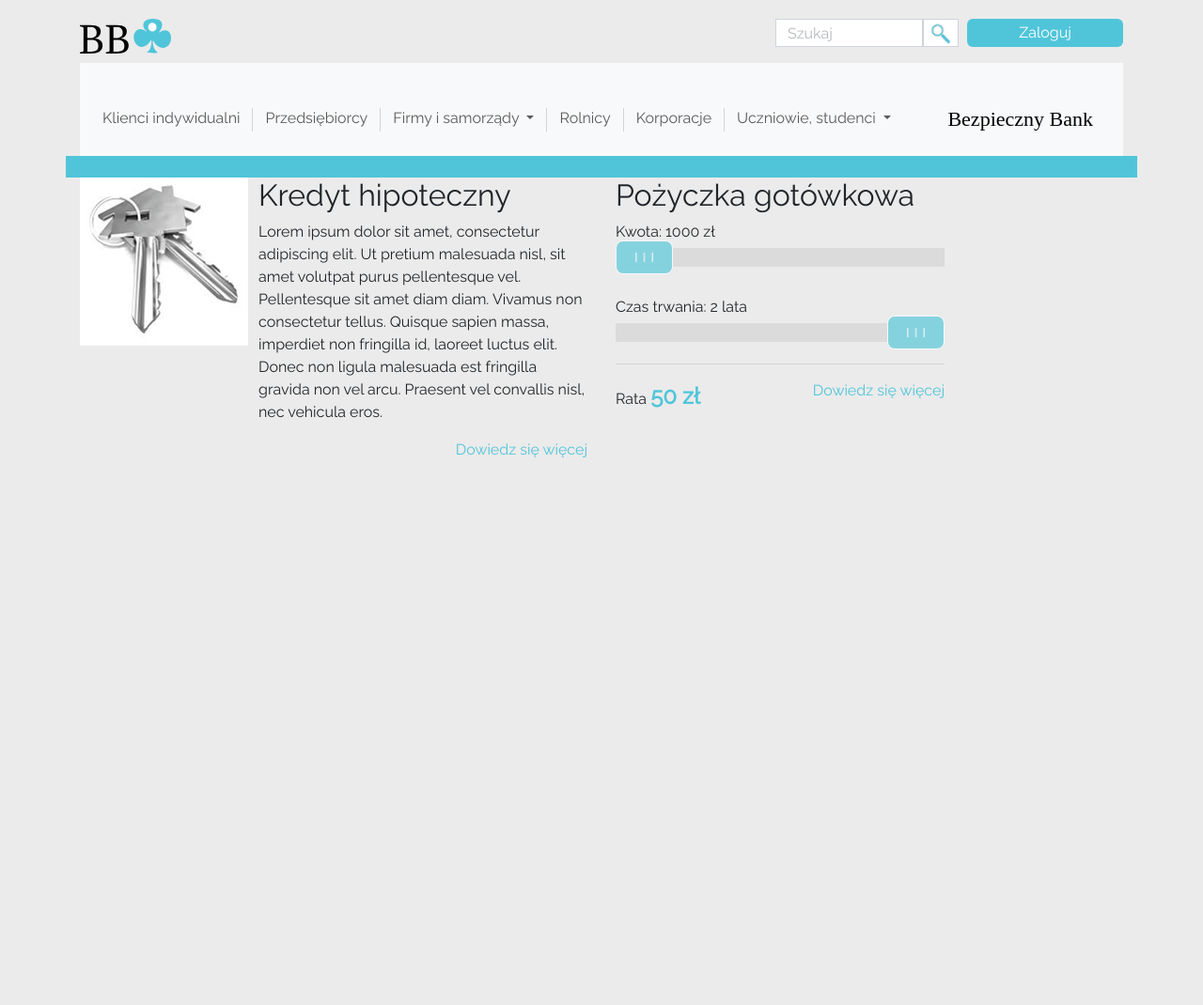
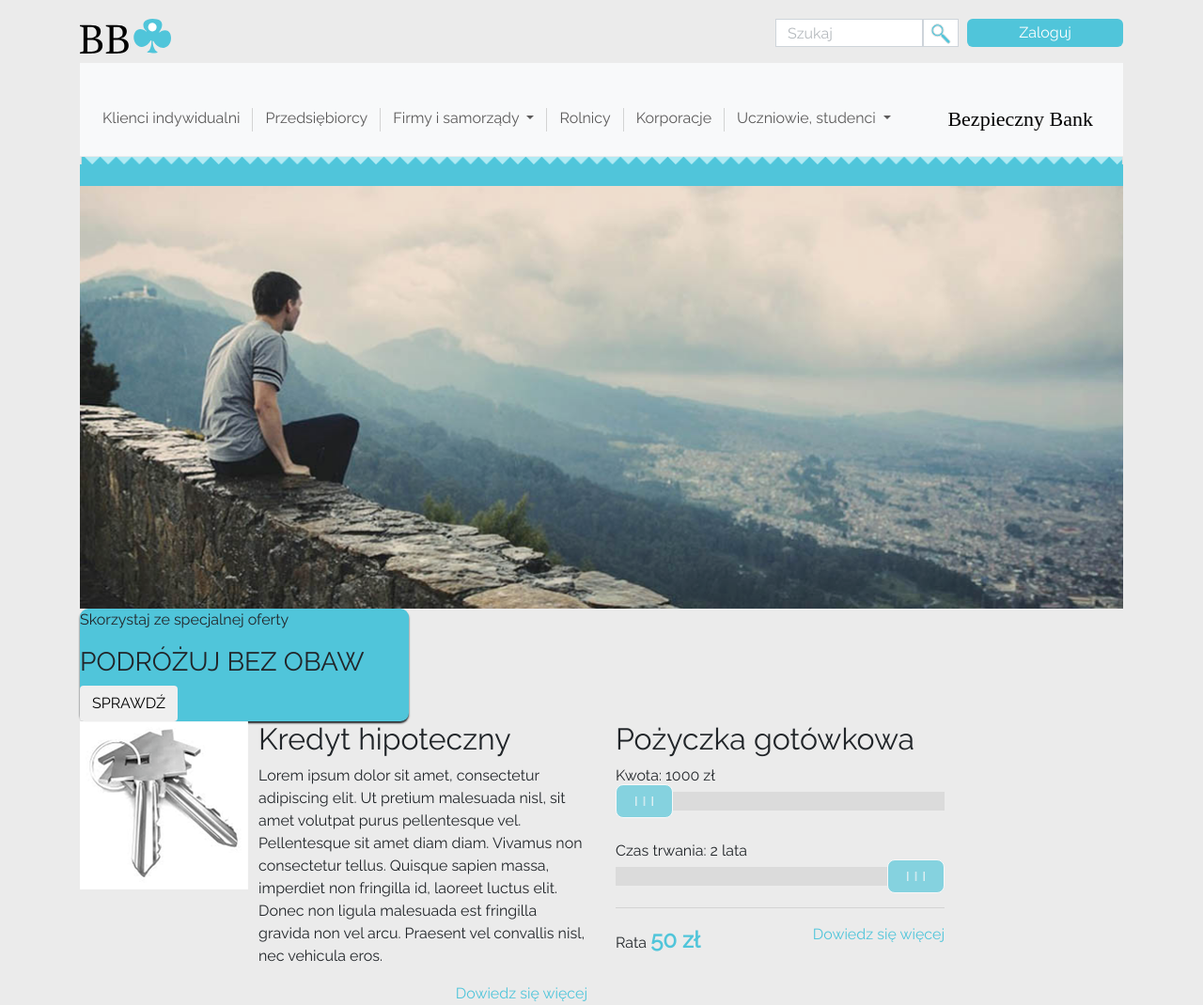
Before and after one commit to agnxr/safe-bank, a website: page index.html in a window 1280 px wide. Shown: the whole page at 94% size. Before the commit the page ends 800 px from the top, so only its background shows below. Drawn offline with nearby package versions, Linux system fonts and the light colour scheme.

Commit message:
add main img

```diff
--- a/index.html
+++ b/index.html
@@ -53,7 +53,7 @@
 
     <div class="container">
         <div class="row">
-            <div class="col-md-12">
+            <div class="col-md-12 menu">
                 <nav class="navbar navbar-expand-sm bg-light">
 
                     <!-- Links -->
@@ -105,11 +105,28 @@
             </div>
         </div>
     </div>
+
     <div class="container">
-        <div class="row justify-content-center">
-            <div class="col-lg-12 blueStrip"></div>
+        <div class="row justify-content-center no-gutters">
+            <div class="col-12">
+                <img class="triangles" src="images/tri.png">
+                <div class="blueStrip"></div>
+                <img class="mainImg" src="images/img.png">
+            </div>
         </div>
     </div>
+    <div class="container">
+        <div class="row">
+            <div class="col-lg-4">
+                <div class="blue">
+                    <p>Skorzystaj ze specjalnej oferty</p>
+                    <h3>PODRÓŻUJ BEZ OBAW</h3>
+                    <button type="button" class="btn">SPRAWDŹ</button>
+                </div>
+            </div>
+        </div>
+    </div>
+
     <!-- slider -->
 
     <div class="container">
--- a/scss/style.scss
+++ b/scss/style.scss
@@ -40,6 +40,7 @@ body {
   margin: -8px;
   margin-top: -15px;
 }
+
 
 
 //navbar
@@ -85,8 +86,36 @@ body {
 
 .blueStrip {
   height: 23px;
+  background-color: #50c5da;
+  margin-top: -15px;
+}
+
+/*
+.triangles {
+  width: 1103px;
+}
+*/
+
+.mainImg, .triangles {
   width: 100%;
-  background-color: #50c5da;
+}
+
+.triangles {
+  margin-top: -15px;
+}
+
+//main button
+
+.blue {
+  border-radius: 9px;
+  background-color: rgb(80,197,218);
+  box-shadow: 0 2px 2px 0; rgba(0,0,0,0.23);
+  width: 401px;
+  height: 201px;
+}
+
+.blue p, h3 {
+  color: white;
 }
 
 //suwak
@@ -132,7 +161,6 @@ body {
 }
 
 #rata, #defaultRata, .link {
-
   color: #50c5da;
 }
 
```
Also changed, not shown: css/style.css, images/tri.png (added), scss/style.css, 2 other files.
